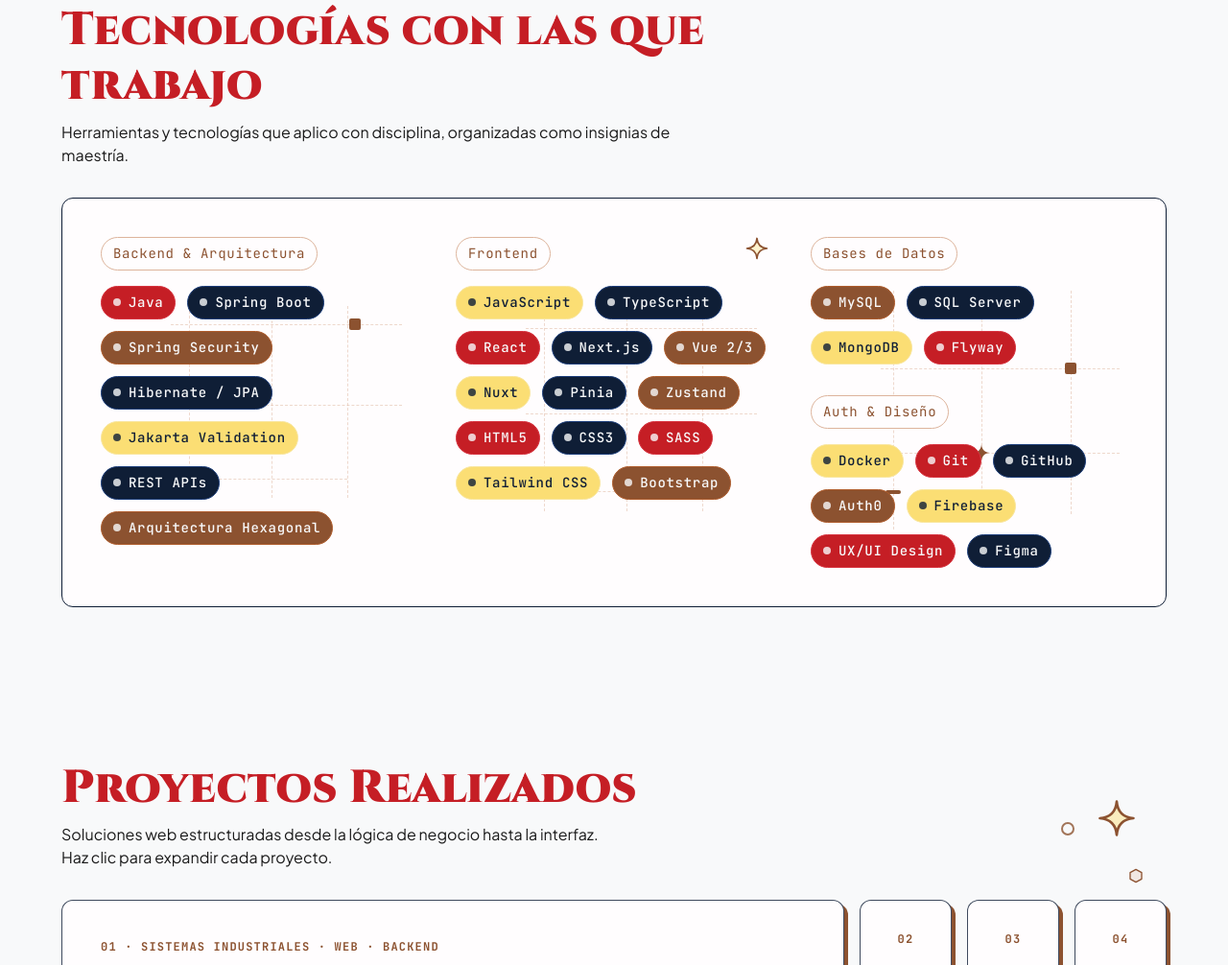
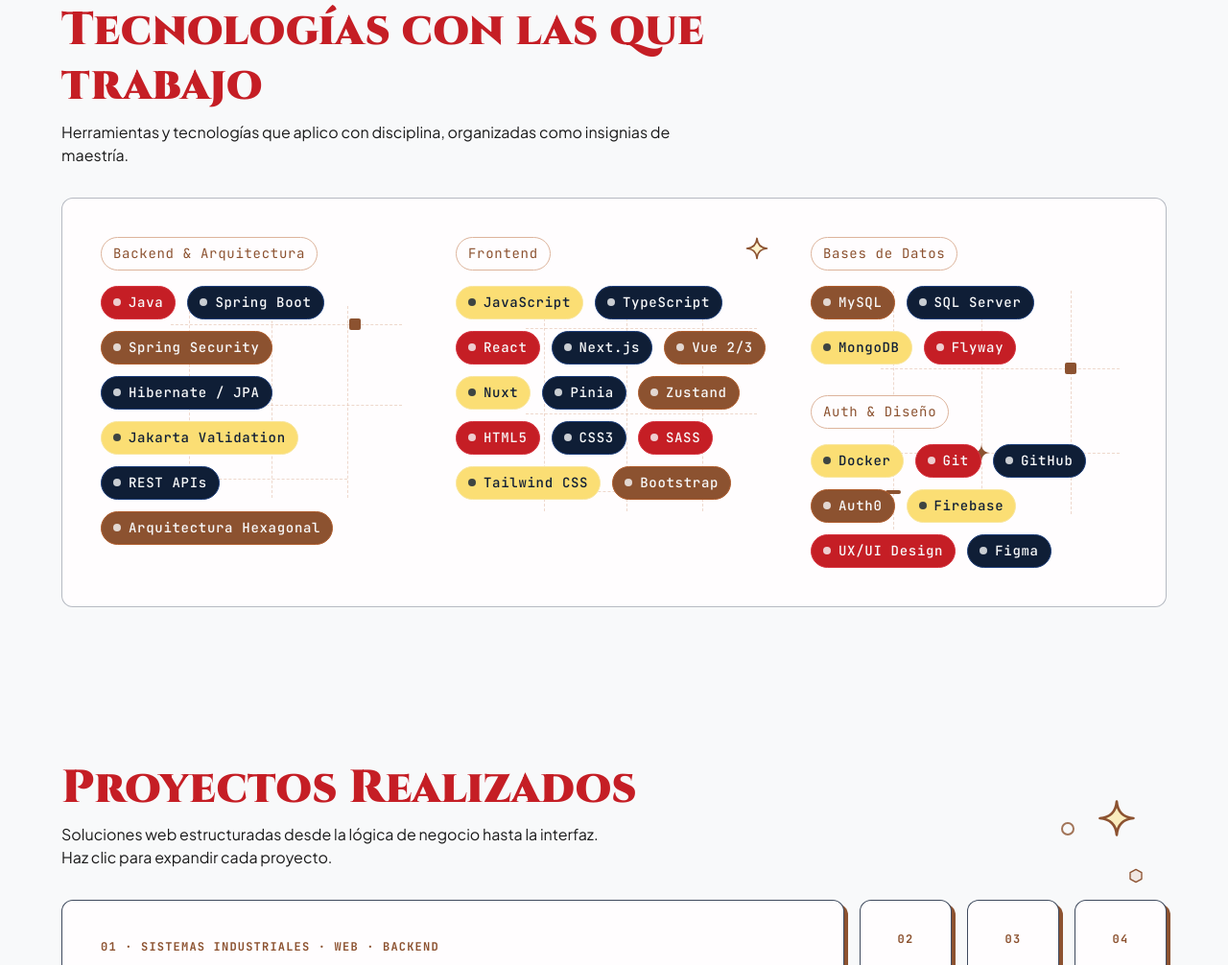
Before and after one commit to argierincon/portfolio, an Astro site: page / in a window 1280 px wide. Shown: the part 3798-4804 px from the top of the page at 96% size. Built offline with nearby package versions, Linux system fonts and the light colour scheme; Astro itself is replaced by a stand-in of ours.

Commit message:
fix(ui): adjust border opacity in Stack component for improved visual consistency

```diff
--- a/src/components/sections/Stack.astro
+++ b/src/components/sections/Stack.astro
@@ -83,7 +83,7 @@ const rightColumnGroups: readonly CategoryGroup[] = [
   </div>
 
   <!-- Contenedor principal tipo panel -->
-  <div class="relative rounded-xl border border-easton-blue-500 bg-vellum-sheet p-6 sm:p-8 lg:p-10">
+  <div class="relative rounded-xl border border-easton-blue-500/30 bg-vellum-sheet p-6 sm:p-8 lg:p-10">
     <div class="relative z-10 grid grid-cols-1 gap-8 md:grid-cols-2 lg:grid-cols-3 lg:gap-10">
       <!-- Columna 1: Backend + Herramientas & DevOps -->
       <div class="relative space-y-8">
```
